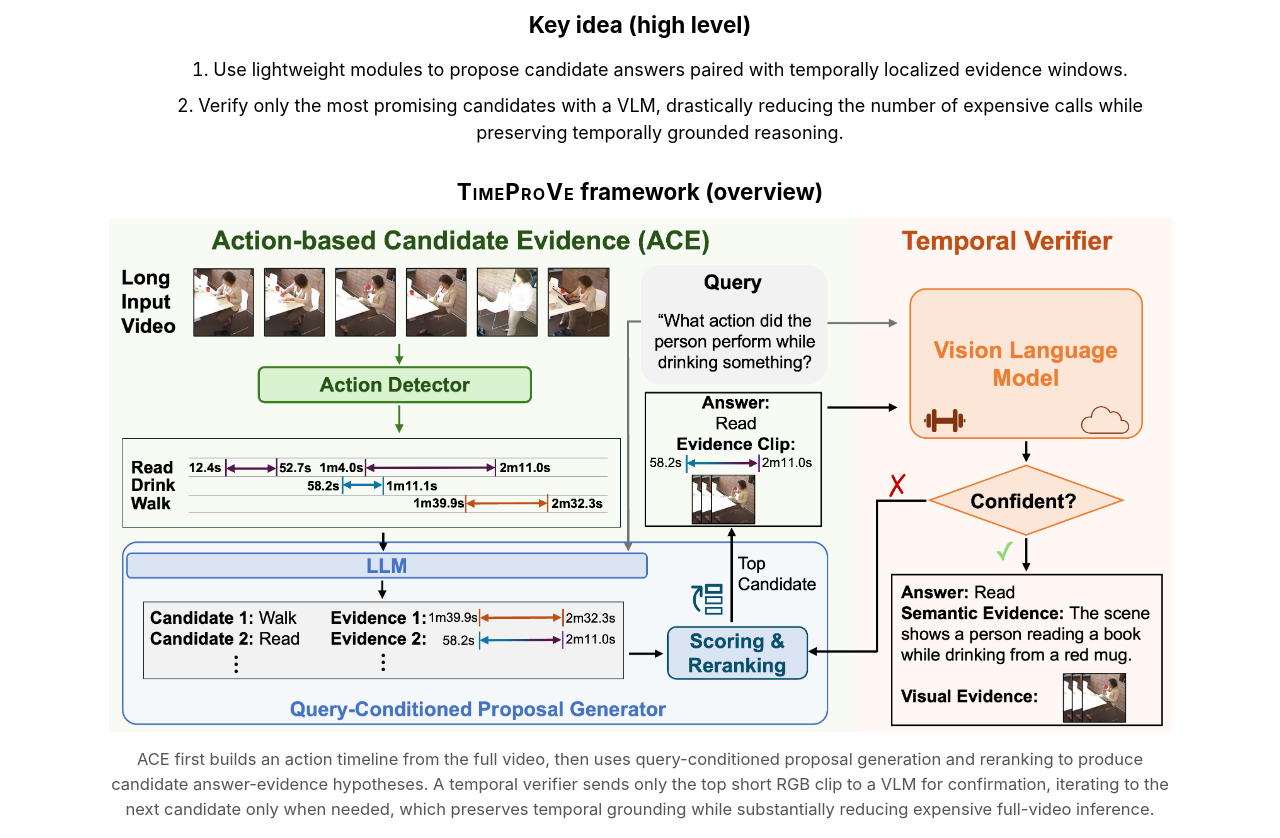
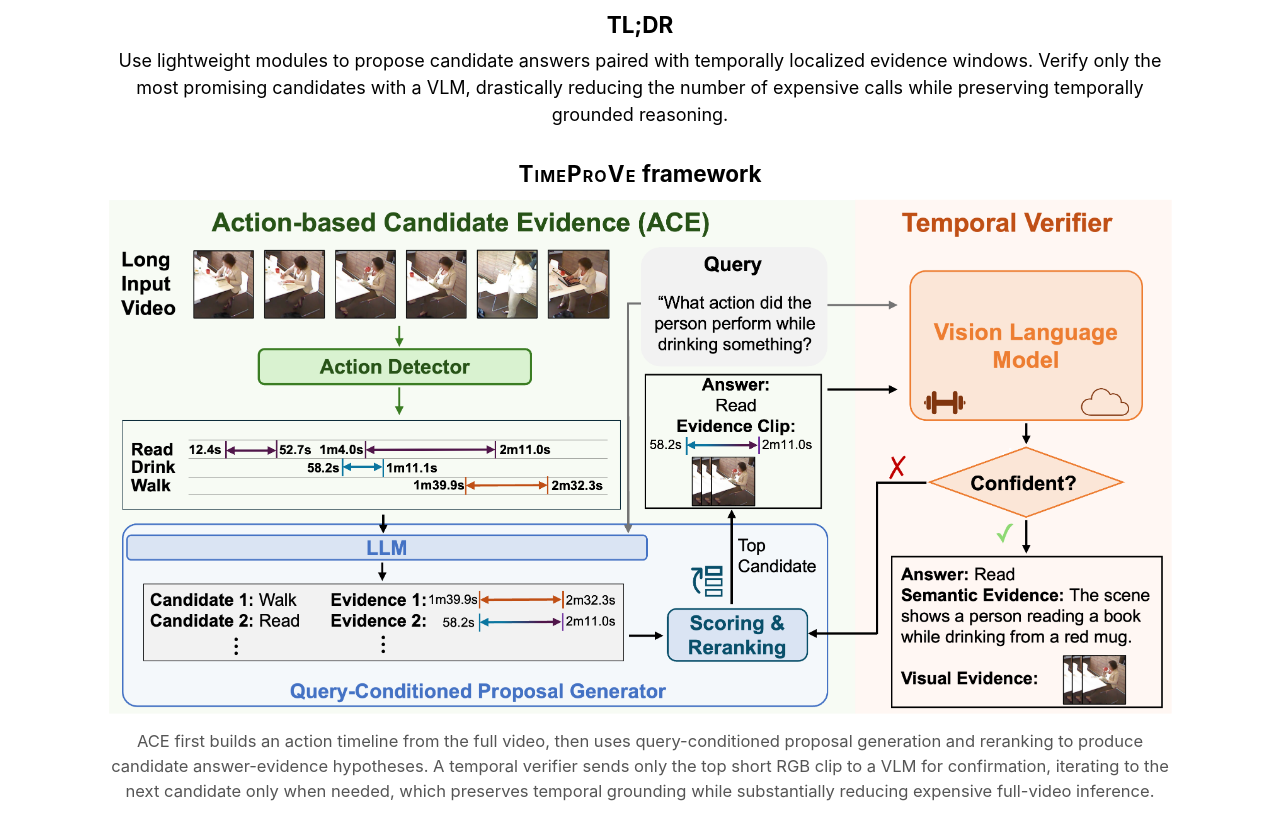
Before and after one commit to thearkaprava/thearkaprava.github.io, a Jekyll site: the page built from timeprove/index.md, in a window 1280 px wide and 1400 px high, scrolled down 710 px. Shown: the part 249-1087 px from the top of the window. Built offline with Jekyll 4.4.1, drawn with Linux system fonts in a browser that asks for light colours; a style sheet for code colours, icons or effects is not loaded; some of the changed text lies outside the part shown.

Commit message:
timeprove

````diff
--- a/timeprove/index.md
+++ b/timeprove/index.md
@@ -54,30 +54,27 @@ Long Video Question Answering (LVQA) requires identifying sparse, query-relevant
   </div>
 </div>
 
-## Key idea (high level)
+## TL;DR
 
-1. Use lightweight modules to propose candidate answers paired with temporally localized evidence windows.
-2. Verify only the most promising candidates with a VLM, drastically reducing the number of expensive calls while preserving temporally grounded reasoning.
+Use lightweight modules to propose candidate answers paired with temporally localized evidence windows.
+Verify only the most promising candidates with a VLM, drastically reducing the number of expensive calls while preserving temporally grounded reasoning.
 
-## <span class="tp-sc">TimeProVe</span> framework (overview)
+## <span class="tp-sc">TimeProVe</span> framework
 
 ![TimeProVe framework overview]({{ base_path }}/timeprove/main_arch.png)
 <p class="figure-caption">ACE first builds an action timeline from the full video, then uses query-conditioned proposal generation and reranking to produce candidate answer-evidence hypotheses. A temporal verifier sends only the top short RGB clip to a VLM for confirmation, iterating to the next candidate only when needed, which preserves temporal grounding while substantially reducing expensive full-video inference.</p>
 
-## <span class="tp-sc">OpenTSUBench</span> (<span class="tp-sc">otb</span>) overview
+## <span class="tp-sc">OpenTSUBench</span> (<span class="tp-sc">otb</span>)
 
 ![OpenTSUBench (OTB) overview]({{ base_path }}/timeprove/otb_benchmark.png)
 <p class="figure-caption"><span class="tp-sc">OpenTSUBench</span> is an open-ended, temporally grounded LVQA benchmark for real-world untrimmed ADL videos, where each question is paired with supporting temporal evidence. It includes diverse strata such as temporal positioning, long-horizon sparse evidence, object-centric actions, concurrent activities, and state transitions to evaluate both answer correctness and evidence localization.</p>
 
-## BibTeX
-
-Replace the fields below once you have the final venue / arXiv ID.
-
+<!-- ## BibTeX
 ```bibtex
 @inproceedings{timeprove2026,
   title     = {{\textsc{TimeProVe}}: Temporally Grounded Reasoning in Long Videos},
   author    = {Sinha, Arkaprava and others},
-  booktitle = {Proceedings of ...},
+  booktitle = {},
   year      = {2026}
 }
-```
+``` -->
````
